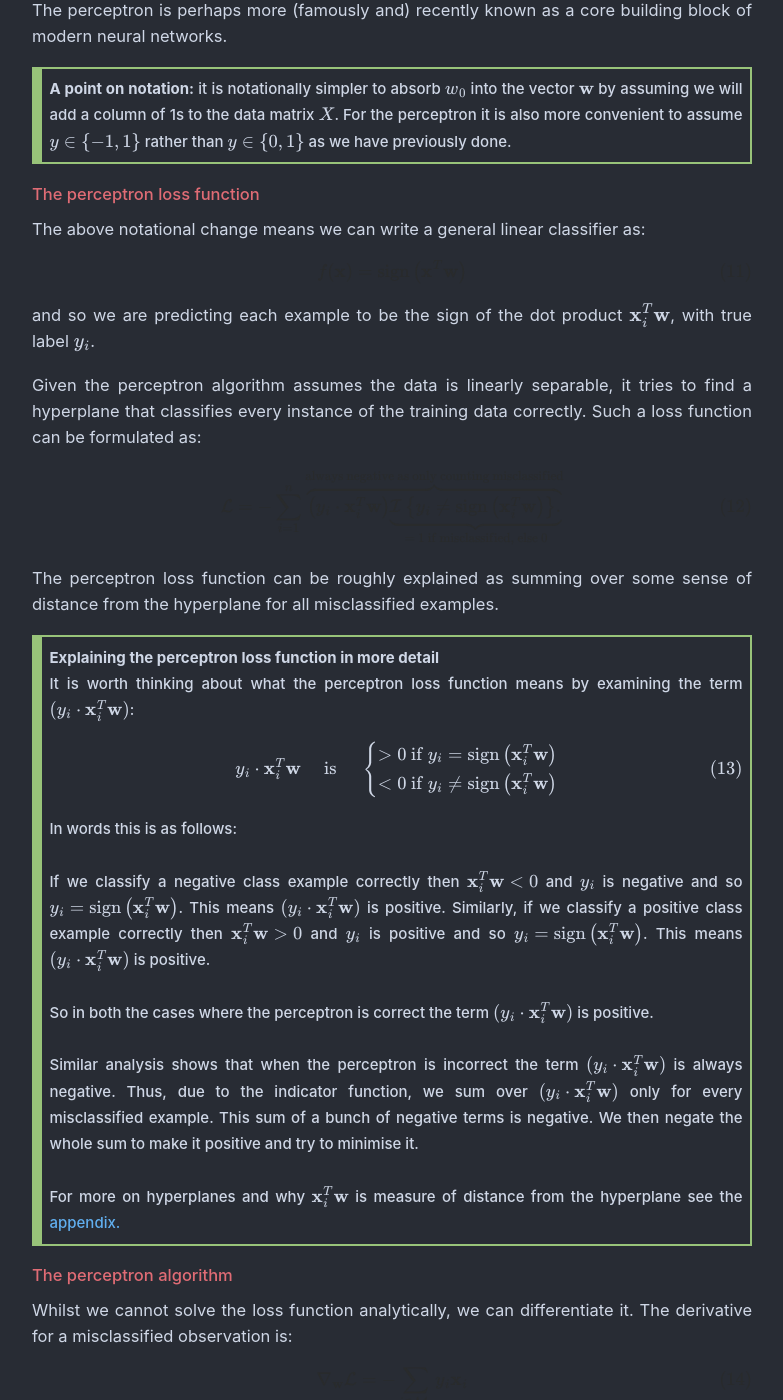
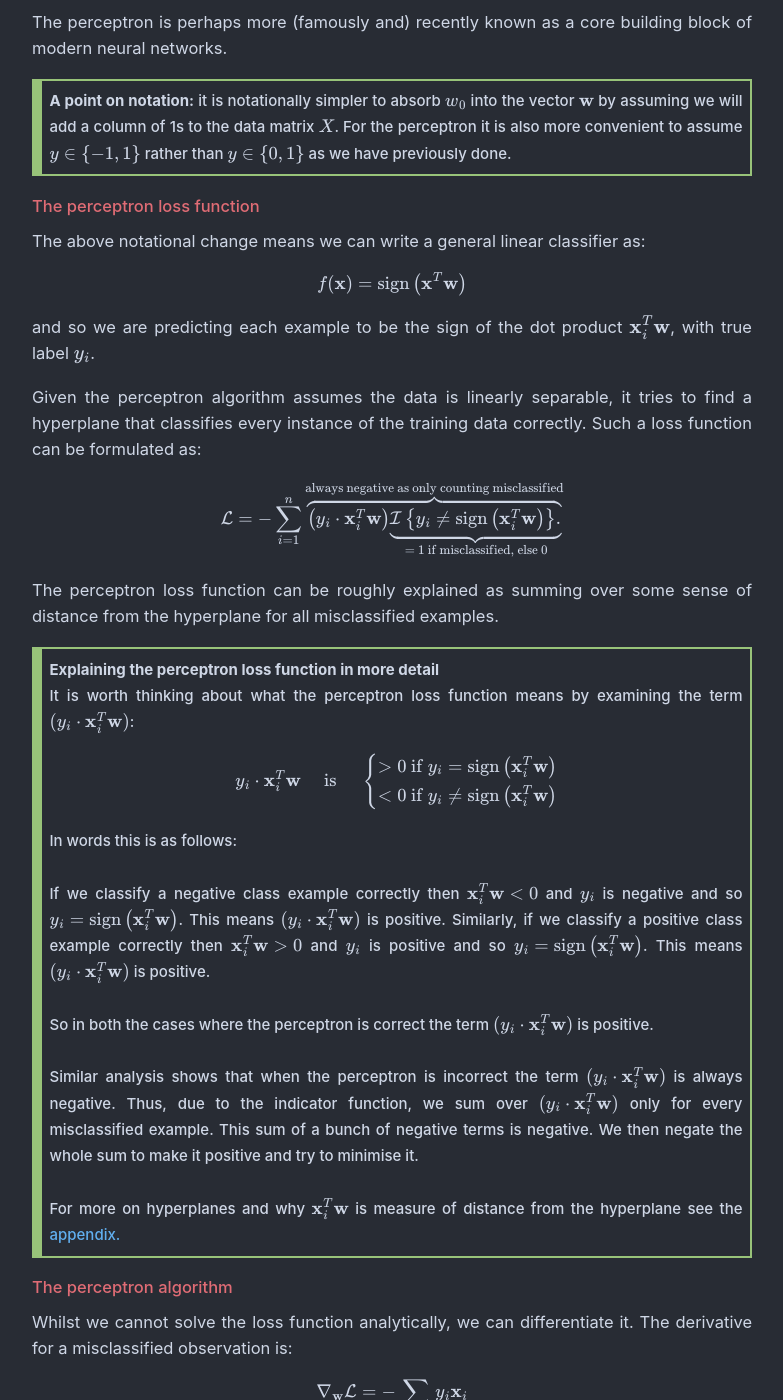
Before and after one commit to maw501/maw501.github.io, a Jekyll site: the page built from project_edx_ML/_posts/2018-10-16-columbiaX-ML-week4.md, in a window 1280 px wide and 1400 px high, scrolled down 16223 px. Shown: the whole window, without its empty margins (248-1031 px from the left). Built offline with Jekyll 4.4.1, drawn with Linux system fonts in a browser that asks for light colours; nearby versions of some CDN libraries; some web fonts are replaced; formulas are drawn with MathJax 3; comment, search, counter and statistics services are not loaded; some of the changed text lies outside the part shown.

Commit message:
week4 remove 3933

```diff
--- a/project_edx_ML/_posts/2018-10-16-columbiaX-ML-week4.md
+++ b/project_edx_ML/_posts/2018-10-16-columbiaX-ML-week4.md
@@ -50,18 +50,22 @@ Before we dive into classification algorithms, it's important to see the lay of
 <br>
 It's worth recalling Bayes' rule for classification, where the goal is to assign each observation to one of $k$ classes:
 
-$$
+<div class="math">
+\begin{align*}
 \color{#e5c07b}{p\left(c_{k} | \mathbf{x}\right)}=\frac{ \color{#e06c75}{p\left(\mathbf{x} | c_{k}\right)} \color{#61afef}{p\left(c_{k}\right)}}{\color{#98c379}{p(\mathbf{x})}} \tag{BR}
-$$
+\end{align*}
+</div>
 
 with terms: <span style="color:#e5c07b">class posterior</span>, <span style="color:#e06c75">data likelihood given class</span>, <span style="color:#61afef">class prior</span> and <span style="color:#98c379">evidence</span>.
 <br>
 <br>
 Note $p(\mathbf{x})$ can be found via:
 
-$$
+<div class="math">
+\begin{align*}
 p(\mathbf{x})=\sum_{k} p\left(\mathbf{x} | c_{k}\right) p\left(c_{k}\right).
-$$
+\end{align*}
+</div>
 </blockquote>
 
 Bishop essentially defines 3 approaches, decreasing in complexity:
@@ -120,9 +124,11 @@ And so in essence the point $\mathbf{x}_0$ will be assigned to the class based o
 
 There are many options open to us in terms of how to measure distance. The crux of the $k$-NN algorithm is to be able to quantify in some way, how similar data-points are to each other. A common metric used for two points $\mathbf{a}, \mathbf{b} \in \mathbb{R}^d$ is the Euclidean distance:
 
-$$
+<div class="math">
+\begin{align*}
 ||\mathbf{a} -\mathbf{b}||_{2} = \left(\sum_{j=1}^{d} \left(\mathbf{a}_j -\mathbf{b}_j \right)^{2} \right)^{\frac{1}{2}}
-$$
+\end{align*}
+</div>
 
 However, whilst this is an intuitive and appealing metric to use it is not particularly suitable for high-dimensional data as we discuss briefly [shortly](#knn_high_dim).
 
@@ -157,9 +163,11 @@ We now move onto discussing the theoretically best classifier, the Bayes classif
 <blockquote class="tip">
 <strong>TLDR:</strong> the Bayes classifier is the theoretically best possible classifier if we knew the true underlying distribution, $\mathcal{P}$, from which the data pairs are jointly generated, independent of any other pairs:
 
-$$
+<div class="math">
+\begin{align*}
 (X, Y) \stackrel{iid}{\sim} \mathcal{P}
-$$
+\end{align*}
+</div>
 
 It is the classifier that has the smallest expected prediction error amongst all classifiers, or equivalently, the best prediction accuracy.
 <br>
@@ -213,9 +221,11 @@ Proofs on the optimality of the Bayes classifier can often obscure what is a hig
 
 Suppose we have data from 2 classes with prior probabilities:
 
-$$
+<div class="math">
+\begin{align*}
 p(y_1) = 0.7, \, \, \, p(y_2) = 0.3
-$$
+\end{align*}
+</div>
 
 and $X \in \\{1,2,3,4,5 \\}$ is a discrete random variable, a particular instance of which is called $x$.
 
@@ -231,9 +241,11 @@ The blue cells in Tables 1 and 2 are the result of an arbitrary decision rule fr
 
 Given the class priors and data likelihood we can also formulate the joint probability using:
 
-$$
+<div class="math">
+\begin{align*}
 p(X=x, Y=y) = p(X =x | Y=y)p(Y=y)
-$$
+\end{align*}
+</div>
 
 by multiplying the entries in each row by the prior class probability. This joint probability is shown in Table 2 below:
 
@@ -251,9 +263,11 @@ Now, given the arbitrary classifier (per the blue predictions) we can think abou
 <br>
 To see the above, consider that if every time the classifier encounters $x=1$ it predicts class label $y_2$ it will incur an error equal to:
 
-$$
+<div class="math">
+\begin{align*}
 p(x=1 | y=1)p(y = 1) = p(x=1, y=1).
-$$
+\end{align*}
+</div>
 
 Looking at Table 2 this means that the classifier will be wrong 14% of time from the fact that when $x=1$ it always predicts $y=2$ and we know from the true underlying joint distribution (this is what Table 2 is, this is what knowledge of $\mathcal{P}$ allows us to calculate!) that the pair $(x=1, y=1)$ will occur in 14% of the cases.
 
@@ -298,9 +312,11 @@ However optimal Bayes classification is sometimes introduced differently, withou
 
 We call $\mathcal{F}$ the set of all possible classifiers and in this case the best classification decision to make given data, $\mathcal{D}$, is:
 
-$$
+<div class="math">
+\begin{align*}
 \underset{y \in \mathcal{Y}}{\arg \max } \color{#e06c75}{\sum_{f_{i} \in \mathcal{F}}} \color{#61afef}{p\left(y | f_{i}\right)} \color{#98c379}{ p\left(f_{i} | \mathcal{D}\right)}.
-$$
+\end{align*}
+</div>
 
 In other words, we assign the label based on the highest probability as computed by the <span style="color:#61afef">prediction from a given classifier</span> weighted by the <span style="color:#98c379">posterior probability of that classifier given the data</span> <span style="color:#e06c75">summing over all possible classifiers</span>.
 
@@ -321,15 +337,19 @@ Per the justification provided by the [Bayes classifier](#bayes_class_app) we as
 
 <a name="gen_classifier_opt"></a>
 
-$$
+<div class="math">
+\begin{align*}
 \arg \max_{y \in \mathcal{Y}} \underbrace{p(Y=y)}_{\text {class prior}} \, \underbrace{p(\mathbf{x}| Y=y).}_{\text { data likelihood } | \text {class}} \tag{0}
-$$
+\end{align*}
+</div>
 
 In this case we are not obtaining a full posterior but simply using the fact that:
 
-$$
+<div class="math">
+\begin{align*}
 \arg \max_{y \in \mathcal{Y}} \underbrace{p(Y=y | \mathbf{x})}_\text{class posterior} = \arg \max_{y \in \mathcal{Y}} \underbrace{p(Y=y)}_{\text {class prior}} \, \underbrace{p(\mathbf{x}| Y=y)}_{\text { data likelihood } | \text {class}} \tag{1}
-$$
+\end{align*}
+</div>
 
 and the above is valid as the denominator in [Bayes' rule](#bayes_rule_class) does not depend on $y$.
 
@@ -371,9 +391,11 @@ Dimensions for reference with respect to the above:
 
 Using the above assumptions and dropping any terms not dependent on $y$ we can write Gaussian class conditional decision as:
 
-$$
+<div class="math">
+\begin{align*}
 \arg \max_{y \in \mathcal{Y}} \hat{\pi}_{y}\left|\hat{\Sigma}_{y}\right|^{-\frac{1}{2}} \exp \left\{-\frac{1}{2}\left(\mathbf{x}-\hat{\boldsymbol{\mu}}_{y}\right)^{T} \hat{\Sigma}_{y}^{-1}\left(\mathbf{x} -\hat{\boldsymbol{\mu}}_{y}\right)\right\} \tag{2}
-$$
+\end{align*}
+</div>
 
 whereby an instance is assigned to the class $y$ that maximizes (2).
 
@@ -385,9 +407,11 @@ We will return to the discussion of the above classifier in the next section on
 
 We very briefly mention the naive Bayes classifier now which makes the assumption that the covariates of $X$ are conditionally independent given $y$. In other words, there is no correlation between the features given the class. This allows us to write the class conditional densities as a product of one dimensional densities:
 
-$$
+<div class="math">
+\begin{align*}
 p(X=x | Y=y)=\prod_{j=1}^{d} p_{j}(x_j | Y=y) \tag{3}
-$$
+\end{align*}
+</div>
 
 where $x_j$ denotes the $j$th feature of $X$.
 
@@ -434,17 +458,22 @@ An advantage of using log odds to make a decision rule is that the denominator i
 
 For the case where we have a shared covariance matrix across both classes, by the Gaussian likelihood assumption we made, calculating the log odds per equation (4) leads to:
 <a name="lda_equation"></a>
-$$
+
+<div class="math">
+\begin{align*}
 \begin{array}{l}{\underbrace{\ln \frac{\pi_{1}}{\pi_{0}}-\frac{1}{2}\left(\boldsymbol{\mu}_{1}+\boldsymbol{\mu}_{0}\right)^{T} \Sigma^{-1}\left(\boldsymbol{\mu}_{1}-\boldsymbol{\mu}_{0}\right)}_{\text{ a constant, call $w_0$}}} {+\mathbf{x}^{T} \underbrace{\Sigma^{-1}\left(\boldsymbol{\mu}_{1}-\boldsymbol{\mu}_{0}\right)}_{\text { a vector, call } \mathbf{w}}}\end{array} \tag{5}
-$$
+\end{align*}
+</div>
 
 which we can write in shorthand as $w_0 + \mathbf{x}^T\mathbf{w}$.
 
 Based on equation (4) we can thus write the classification decision as:
 
-$$
+<div class="math">
+\begin{align*}
 f(\mathbf{x}) = \operatorname{sign} (w_0 + \mathbf{x}^T\mathbf{w})
-$$
+\end{align*}
+</div>
 
 where we are classifying an observation based on the resulting sign of $w_0 + \mathbf{x}^T\mathbf{w}$. It is important to remember that we can calculate all the terms in $w_0$ and $\mathbf{w}$ based on the maximum likelihood estimates we made for each $\pi_y, \mu_y$ as well as for $\Sigma$.
 
@@ -468,9 +497,11 @@ By similar analysis as for LDA, working out the log odds from equation (4) gives
 
 which is called quadratic discriminant analysis as it leads to quadratic shaped decision boundaries, but is linear in the weights. The resulting classifier for QDA, similar to LDA, can be written as:
 
-$$
+<div class="math">
+\begin{align*}
 f(\mathbf{x}) = \operatorname{sign} (c + \mathbf{x}^T\mathbf{b} + \mathbf{x}^T A \mathbf{x})
-$$
+\end{align*}
+</div>
 
 for a constant, $c$, a vector $\mathbf{b}$ and a matrix $A$. Again, all of $c$, $\mathbf{b}$ and $A$ are able to be computed in closed form from the maximum likelihood estimates we made for each $\pi_y, \mu_y$ and $\Sigma_y$.
 
@@ -509,9 +540,11 @@ If in the QDA model we make the assumption that the covariance matrices are diag
 
 In the LDA model we classified the data based on:
 
-$$
+<div class="math">
+\begin{align*}
 f(\mathbf{x}) = \operatorname{sign} (w_0 + \mathbf{x}^T\mathbf{w})
-$$
+\end{align*}
+</div>
 
 where $w_0$ and $\mathbf{w}$ are given by explicit formulae. This can be too restrictive an assumption in general and so we now introduce a way to learn both $w_0$ and $\mathbf{w}$.
 
@@ -529,18 +562,22 @@ The perceptron is perhaps more (famously and) recently known as a core building
 
 The above notational change means we can write a general linear classifier as:
 
-$$
+<div class="math">
+\begin{align*}
 f(\mathbf{x}) = \operatorname{sign}\left(\mathbf{x}^{T}\mathbf{w}\right)
-$$
+\end{align*}
+</div>
 
 and so we are predicting each example to be the sign of the dot product $\mathbf{x}_i^T\mathbf{w}$, with true label $y_i$.
 
 Given the perceptron algorithm assumes the data is linearly separable, it tries to find a hyperplane that classifies every instance of the training data correctly. Such a loss function can be formulated as:
 
-$$
+<div class="math">
+\begin{align*}
 \mathcal{L}=-\sum_{i=1}^{n} \overbrace{\left(y_{i} \cdot \mathbf{x}_{i}^{T} \mathbf{w}\right)
 \underbrace{\mathcal{I} \left\{y_{i} \neq \operatorname{sign}\left(\mathbf{x}_{i}^{T} \mathbf{w}\right)\right\}.}_\text{$= \,1$ if misclassified, else $0$}}^\text{always negative as only counting misclassified}
-$$
+\end{align*}
+</div>
 
 The perceptron loss function can be roughly explained as summing over some sense of distance from the hyperplane for all misclassified examples.
 
@@ -549,9 +586,11 @@ The perceptron loss function can be roughly explained as summing over some sense
 <br>
 It is worth thinking about what the perceptron loss function means by examining the term $(y_{i} \cdot \mathbf{x}_{i}^{T} \mathbf{w})$:
 
-$$
+<div class="math">
+\begin{align*}
 y_{i} \cdot \mathbf{x}_{i}^{T} \mathbf{w} \quad \text { is } \quad \left\{\begin{array}{l}{>0 \text { if } y_{i}=\operatorname{sign}\left(\mathbf{x}_{i}^{T} \mathbf{w}\right)} \\ {<0 \text { if } y_{i} \neq \operatorname{sign}\left(\mathbf{x}_{i}^{T} \mathbf{w}\right)}\end{array}\right.
-$$
+\end{align*}
+</div>
 
 In words this is as follows:
 <br>
@@ -572,9 +611,11 @@ For more on hyperplanes and why $\mathbf{x}_{i}^{T} \mathbf{w}$ is measure of di
 
 Whilst we cannot solve the loss function analytically, we can differentiate it. The derivative for a misclassified observation is:
 
-$$
+<div class="math">
+\begin{align*}
 \nabla_{\mathbf{w}} \mathcal{L}=-\sum_{i \in \mathcal{M}_{t}} y_{i} \mathbf{x}_{i}
-$$
+\end{align*}
+</div>
 
 where $\mathcal{M}\_t$ is the set of misclassified instances. Thus the derivative for a single observation is $- y_{i} \mathbf{x}_{i}$. This is then used in the gradient descent update step.
 
@@ -595,10 +636,11 @@ Below is an example of the perceptron algorithm:
 <br>
 &emsp; b) <strong>If:</strong> such a $(\mathbf{x}_i, y_i)$ exists, randomly pick one and update:
 
-$$
+<div class="math">
+\begin{align*}
 \mathbf{w}^{(t+1)}=\mathbf{w}^{(t)}+\eta y_{i} \mathbf{x}_{i}
-$$
-
+\end{align*}
+</div>
 &emsp;&emsp;&emsp; <strong>Else:</strong> return $\mathbf{w}^{(t)}$ as all examples are correctly classified.
 </blockquote>
 
@@ -643,9 +685,11 @@ Raschka, S, <a class="reference external" href="https://sebastianraschka.com/Art
 
 If we simply wish to assign an instance to a class based on the highest posterior probability per the [Bayes classifier](#bayes_class_app) we needn't actually calculate the denominator in Bayes' rule as it doesn't depend on the class label $y$ and is common to all classes. We can instead simply choose the class such that the numerator in Bayes' rule is maximized:
 
-$$
+<div class="math">
+\begin{align*}
 \arg \max_{y \in \mathcal{Y}} p(Y=y) \, p(X=x | Y=y). \tag{A1}
-$$
+\end{align*}
+</div>
 
 ###### Inference vs. decision making
 
@@ -664,18 +708,21 @@ Here we will discuss some of the geometric understanding of hyperplanes and how
 
 Recall that we classify a point for a generic binary linear classifier according to:
 
-$$
+<div class="math">
+\begin{align*}
 f(\mathbf{x})=\operatorname{sign}\left(\mathbf{x}^{T} \mathbf{w}+w_{0}\right)  \tag{A2}
-$$
-
+\end{align*}
+</div>
 with $\mathbf{x}^T, \mathbf{w} \in \mathbb{R}^d$ and $w_0 \in \mathbb{R}$.
 
 <blockquote class="tip">
 <strong>Notation:</strong> to be consistent with <a class="reference external" href="{{page.url}}#prml">PRML</a> it will help to define:
 
-$$
+<div class="math">
+\begin{align*}
 y(\mathbf{x}) = \mathbf{x}^{T} \mathbf{w}+w_{0}  \tag{A3}
-$$
+\end{align*}
+</div>
 
 and it pays to not confuse $y$ with $f$, $f$ is just the sign of $y$.
 </blockquote>
@@ -713,9 +760,11 @@ Let's call $r$ the perpendicular distance of a point from the hyperplane and con
 
 Then we can state $\mathbf{x}$ as:
 
-$$
+<div class="math">
+\begin{align*}
 \mathbf{x} = \color{#e06c75}{\mathbf{x}_{\perp}} + \color{#61afef}{r} \color{#98c379}{\frac{\mathbf{w}}{\|\mathbf{w}\|}} \tag{A5}
-$$
+\end{align*}
+</div>
 
 where $\color{#98c379}{\frac{\mathbf{w}}{\\|\mathbf{w}\\|}}$ is the unit vector orthogonal to the hyperplane.
 
@@ -742,9 +791,11 @@ To prove this call $\mathbf{x'}$ the point on the hyperplane that is closest to
 
 Given that $\mathbf{w}$ is orthogonal to the hyperplane we can write:
 
-$$
+<div class="math">
+\begin{align*}
 \mathbf{x'} = \alpha \mathbf{w}
-$$
+\end{align*}
+</div>
 
 for some scalar $\alpha$ which may be positive or negative. Then because $\mathbf{x'}$ is on the hyperplane we have:
 
```
